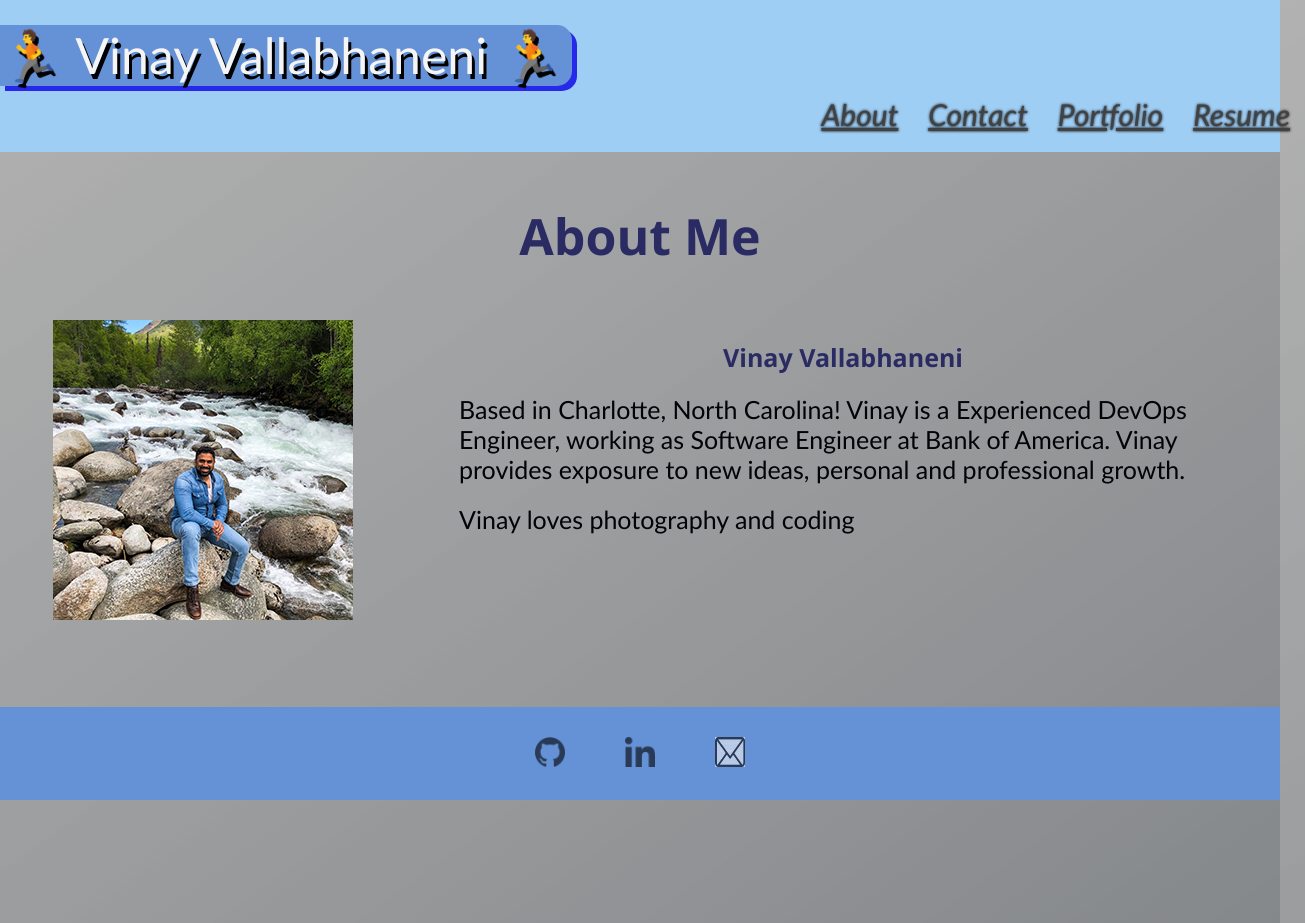
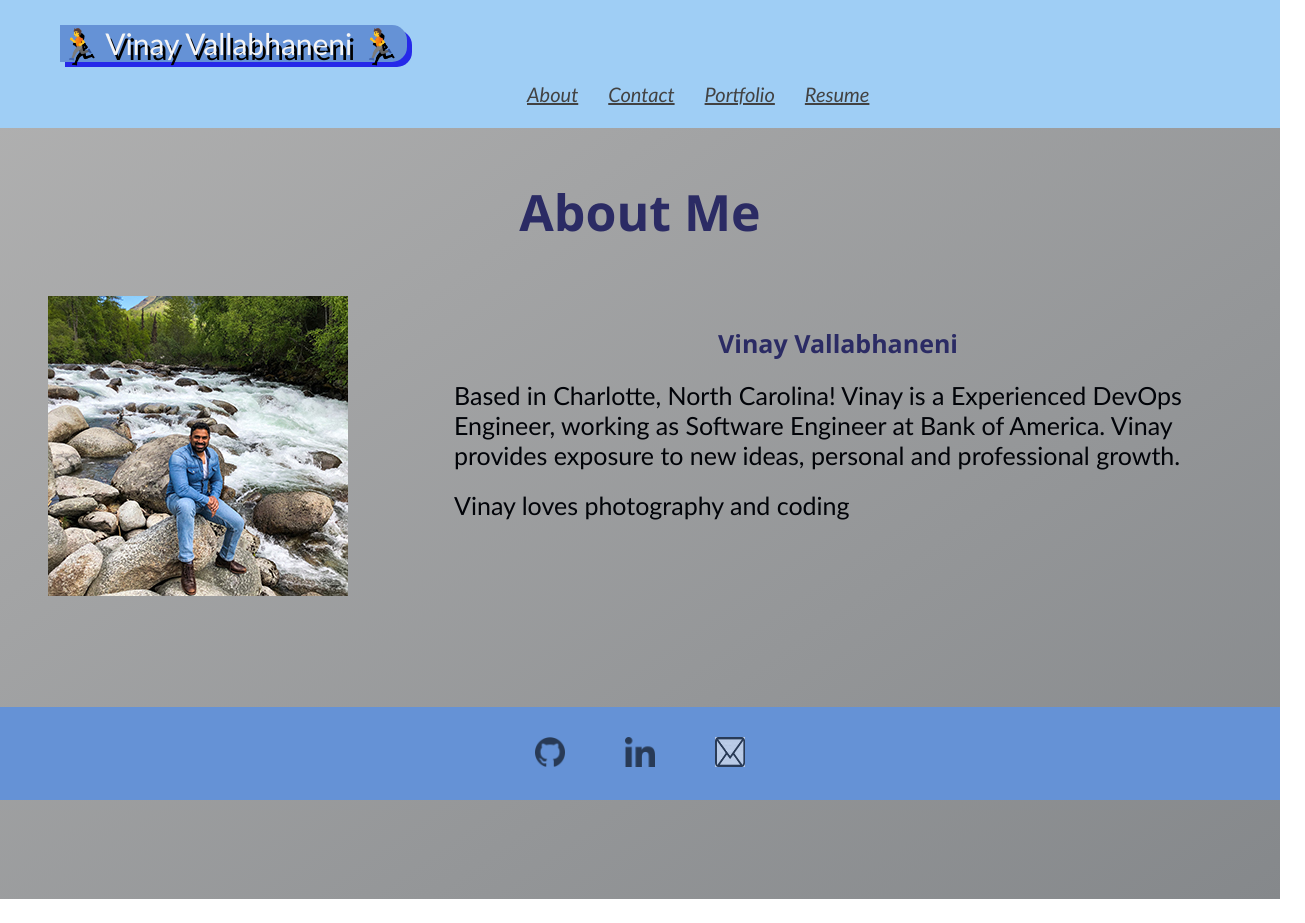
Before and after one commit to vinssm/vinss-react-portfolio, a React (Create React App) app: page / in a window 1280 px wide. Shown: the whole page, 1305 px wide, since content can reach past the window. After the commit the page ends 899 px from the top, so only its background shows below. Built offline with nearby package versions, Linux system fonts and the light colour scheme.

Commit message:
media queries

```diff
--- a/src/App.css
+++ b/src/App.css
@@ -105,7 +105,6 @@ text-align: right;
 header nav ul li a {
   padding: 10px 15px;
   text-decoration: underline;
-  text-shadow: black 0 0 3px;
 }
 
 body {
@@ -448,19 +447,45 @@ textarea {
   background-color: rgb(101, 146, 214);
 }
 
-
-/* @media screen and (max-width: 768px) {
-    .container {
-      max-height: 20vh;
-    }
-    .footer {
-      margin-top: 27%;
-       }
+@media only screen and (min-width:320px) {
+  header nav {
+    margin-top: auto;
+    display: flex;
+    padding: 10px 6px 0px 15px;
     }
 
+    header h1 {
+      font-size: 20px;
+      margin-left: 60px;
 
-@media screen and (min-width: 992px) {
+    }
+
+    .nav-link {
+      font-size: 20px;
+    }
+
+  }
+
+ @media screen and (min-width: 768px) {
+  header nav {
+    margin-top: auto;
+    display: flex;
+    padding: 10px 15px 0 40%;
+    }
+
+    header h1 {
+      font-size: 30px;
+    }
+
+    .bodyTab {
+      padding: 10px;
+    }
+
+ }
+
+
+/* @media screen and (min-width: 992px) {
   .footer {
     margin-top: 27%;
      }
-  } */
+  }  */
```
